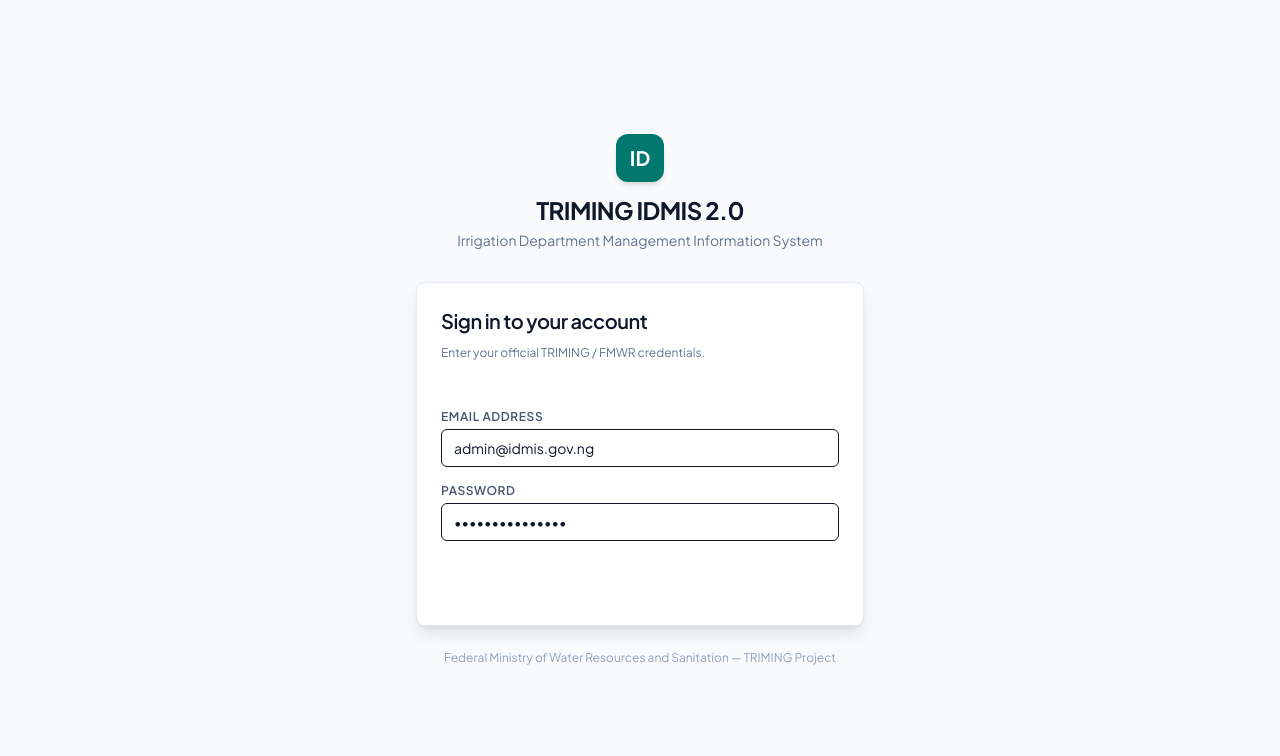
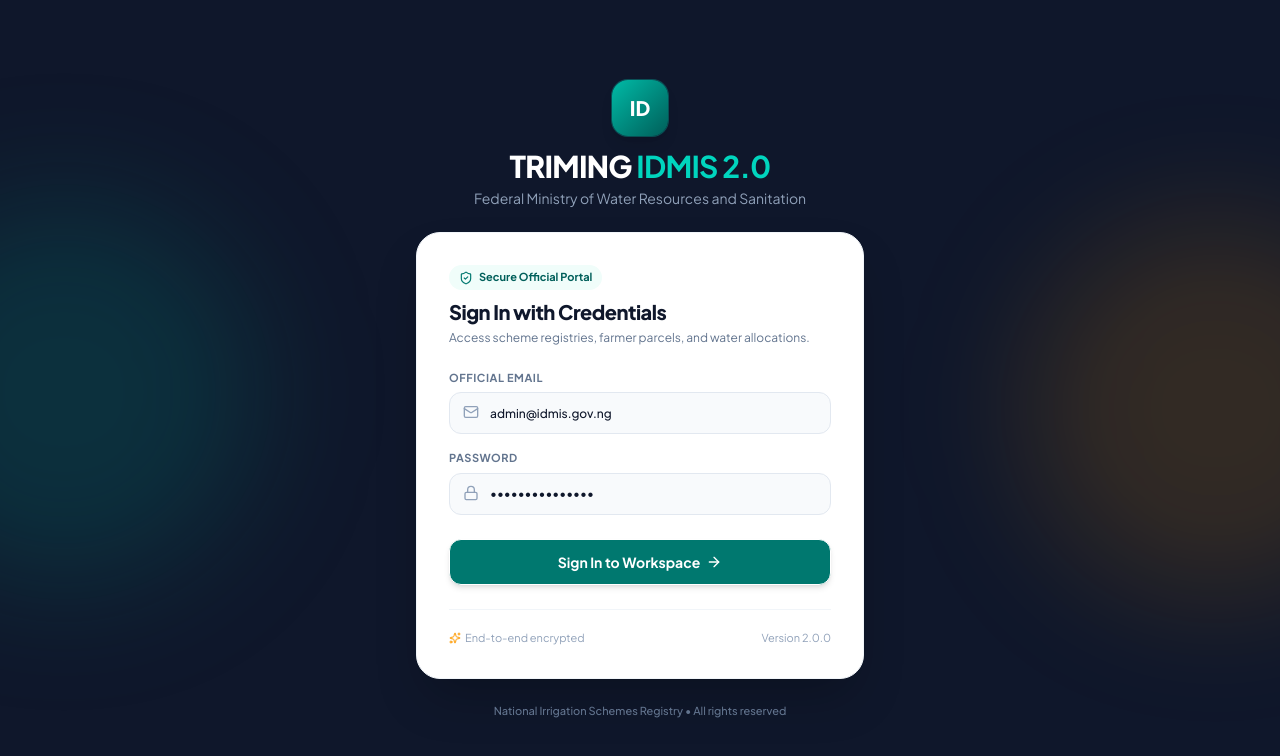
Before and after one commit to ES2-Limited/IDMIS, a React (Vite) app in the folder apps/web/: page /sign-in in a window 1280 px wide. Shown: the top 756 px of the page. Built offline with nearby package versions, Linux system fonts and the light colour scheme; no server answers.

Commit message:
style(ui): improve buttons, badges, 404 empty state, fixed sidebar scroll, and auth screen

```diff
--- a/apps/web/src/routes/auth/SignInPage.tsx
+++ b/apps/web/src/routes/auth/SignInPage.tsx
@@ -1,7 +1,8 @@
 import React, { useState } from 'react';
 import { useNavigate } from '@tanstack/react-router';
-import { Card, CardHeader, CardTitle, CardContent, Button, Input } from '@idmis/ui';
+import { Button, Input } from '@idmis/ui';
 import { useAuth } from '../../auth';
+import { ShieldCheck, Lock, Mail, ArrowRight, KeyRound, Sparkles } from 'lucide-react';
 
 export function SignInPage() {
   const navigate = useNavigate();
@@ -58,34 +59,46 @@ export function SignInPage() {
   };
 
   return (
-    <div className="min-h-screen bg-slate-50 flex flex-col justify-center items-center p-4">
-      <div className="w-full max-w-md">
-        <div className="text-center mb-8">
-          <div className="inline-flex items-center justify-center w-12 h-12 rounded-xl bg-teal-700 text-white font-bold text-xl mb-3 shadow-md">
+    <div className="min-h-screen bg-slate-900 flex flex-col justify-center items-center p-4 relative overflow-hidden">
+      {/* Background ambient lighting matching the hero palette */}
+      <div className="absolute top-1/4 -left-32 w-96 h-96 bg-teal-600/20 rounded-full blur-3xl pointer-events-none" />
+      <div className="absolute bottom-1/4 -right-32 w-96 h-96 bg-amber-500/15 rounded-full blur-3xl pointer-events-none" />
+
+      <div className="w-full max-w-md relative z-10">
+        {/* Brand Header */}
+        <div className="text-center mb-6">
+          <div className="inline-flex items-center justify-center w-14 h-14 rounded-2xl bg-gradient-to-br from-teal-500 to-teal-800 text-white font-extrabold text-xl mb-3 shadow-lg ring-1 ring-teal-400/30">
             ID
           </div>
-          <h1 className="text-2xl font-bold tracking-tight text-slate-900">TRIMING IDMIS 2.0</h1>
-          <p className="text-sm text-slate-500 mt-1">
-            Irrigation Department Management Information System
+          <h1 className="text-2xl sm:text-3xl font-extrabold tracking-tight text-white">
+            TRIMING <span className="text-teal-400 font-bold">IDMIS 2.0</span>
+          </h1>
+          <p className="text-xs sm:text-sm text-slate-400 mt-1">
+            Federal Ministry of Water Resources and Sanitation
           </p>
         </div>
 
-        <Card className="shadow-lg border-slate-200">
-          <CardHeader>
-            <CardTitle className="text-xl">
-              {tempToken ? 'Two-Factor Authentication' : 'Sign in to your account'}
-            </CardTitle>
+        {/* Glassmorphic Auth Card */}
+        <div className="bg-white rounded-3xl p-6 sm:p-8 shadow-2xl border border-slate-100">
+          <div className="mb-6">
+            <div className="inline-flex items-center gap-1.5 px-2.5 py-1 rounded-full bg-teal-50 text-teal-800 text-[11px] font-bold mb-2">
+              <ShieldCheck className="h-3.5 w-3.5 text-teal-700" />
+              {tempToken ? 'Two-Factor Authentication' : 'Secure Official Portal'}
+            </div>
+            <h2 className="text-xl font-extrabold text-slate-900 tracking-tight">
+              {tempToken ? 'Enter 6-Digit TOTP Code' : 'Sign In with Credentials'}
+            </h2>
             <p className="text-xs text-slate-500 mt-1">
               {tempToken
-                ? 'Enter the 6-digit authentication code generated by your TOTP app.'
-                : 'Enter your official TRIMING / FMWR credentials.'}
+                ? 'Enter the verification code from your authenticator app.'
+                : 'Access scheme registries, farmer parcels, and water allocations.'}
             </p>
-          </CardHeader>
-          <CardContent>
+          </div>
+
           {error && (
             <div
               role="alert"
-                className="mb-4 p-3 bg-red-50 border border-red-200 rounded-md text-sm text-red-700"
+              className="mb-4 p-3 bg-rose-50 border border-rose-200 rounded-xl text-xs font-semibold text-rose-700"
             >
               {error}
             </div>
@@ -94,13 +107,15 @@ export function SignInPage() {
           <form onSubmit={handleSubmit} className="space-y-4">
             {!tempToken ? (
               <>
-                  <div className="space-y-1">
+                <div className="space-y-1.5">
                   <label
                     htmlFor="signin-email"
-                      className="block text-xs font-semibold uppercase tracking-wider text-slate-600"
+                    className="block text-[11px] font-bold uppercase tracking-wider text-slate-500"
                   >
-                      Email address
+                    Official Email
                   </label>
+                  <div className="relative">
+                    <Mail className="absolute left-3.5 top-3 h-4 w-4 text-slate-400" />
                     <Input
                       id="signin-email"
                       type="email"
@@ -108,17 +123,20 @@ export function SignInPage() {
                       value={email}
                       onChange={(e) => setEmail(e.target.value)}
                       placeholder="user@idmis.gov.ng"
-                      className="w-full"
+                      className="w-full pl-10 rounded-xl bg-slate-50 border-slate-200 focus:bg-white text-xs h-10.5 font-medium"
                     />
                   </div>
+                </div>
 
-                  <div className="space-y-1">
+                <div className="space-y-1.5">
                   <label
                     htmlFor="signin-password"
-                      className="block text-xs font-semibold uppercase tracking-wider text-slate-600"
+                    className="block text-[11px] font-bold uppercase tracking-wider text-slate-500"
                   >
                     Password
                   </label>
+                  <div className="relative">
+                    <Lock className="absolute left-3.5 top-3 h-4 w-4 text-slate-400" />
                     <Input
                       id="signin-password"
                       type="password"
@@ -126,18 +144,21 @@ export function SignInPage() {
                       value={password}
                       onChange={(e) => setPassword(e.target.value)}
                       placeholder="••••••••••••"
-                      className="w-full"
+                      className="w-full pl-10 rounded-xl bg-slate-50 border-slate-200 focus:bg-white text-xs h-10.5 font-medium"
                     />
+                  </div>
                 </div>
               </>
             ) : (
-                <div className="space-y-1">
+              <div className="space-y-2">
                 <label
                   htmlFor="signin-totp"
-                    className="block text-xs font-semibold uppercase tracking-wider text-slate-600"
+                  className="block text-[11px] font-bold uppercase tracking-wider text-slate-500 text-center"
                 >
-                    6-Digit Verification Code
+                  Authenticator Code
                 </label>
+                <div className="relative">
+                  <KeyRound className="absolute left-4 top-3.5 h-4 w-4 text-teal-700" />
                   <Input
                     id="signin-totp"
                     type="text"
@@ -147,18 +168,31 @@ export function SignInPage() {
                     value={totpCode}
                     onChange={(e) => setTotpCode(e.target.value)}
                     placeholder="123456"
-                    className="w-full text-center text-lg tracking-widest font-mono"
+                    className="w-full text-center text-xl tracking-widest font-mono font-bold h-12 rounded-xl bg-teal-50/50 border-teal-200 focus:bg-white"
                     autoFocus
                   />
-                  <p className="text-xs text-slate-400 mt-1">
-                    Tip: in test mode, the mock code is{' '}
-                    <span className="font-mono font-semibold">123456</span>
+                </div>
+                <p className="text-center text-[11px] text-slate-400">
+                  Development code is{' '}
+                  <span className="font-mono font-bold text-slate-700">123456</span>
                 </p>
               </div>
             )}
 
-              <Button type="submit" disabled={loading} className="w-full mt-2">
-                {loading ? 'Verifying...' : tempToken ? 'Verify & Sign In' : 'Sign In'}
+            <Button
+              type="submit"
+              disabled={loading}
+              className="w-full h-11.5 mt-2 rounded-xl font-bold bg-teal-700 hover:bg-teal-800 text-white shadow-md cursor-pointer"
+            >
+              {loading ? (
+                'Processing...'
+              ) : tempToken ? (
+                'Verify & Proceed'
+              ) : (
+                <span className="flex items-center justify-center gap-1.5">
+                  Sign In to Workspace <ArrowRight className="h-4 w-4" />
+                </span>
+              )}
             </Button>
 
             {tempToken && (
@@ -170,17 +204,23 @@ export function SignInPage() {
                   setTotpCode('');
                   setError(null);
                 }}
-                  className="w-full"
+                className="w-full h-10 rounded-xl text-xs font-semibold cursor-pointer"
               >
                 Back to Sign In
               </Button>
             )}
           </form>
-          </CardContent>
-        </Card>
 
-        <p className="text-center text-xs text-slate-400 mt-6">
-          Federal Ministry of Water Resources and Sanitation — TRIMING Project
+          <div className="mt-6 pt-5 border-t border-slate-100 flex items-center justify-between text-[11px] text-slate-400">
+            <span className="flex items-center gap-1">
+              <Sparkles className="h-3 w-3 text-amber-500" /> End-to-end encrypted
+            </span>
+            <span>Version 2.0.0</span>
+          </div>
+        </div>
+
+        <p className="text-center text-[11px] text-slate-500 mt-6 font-medium">
+          National Irrigation Schemes Registry • All rights reserved
         </p>
       </div>
     </div>
--- a/apps/web/src/shell/SideNav.tsx
+++ b/apps/web/src/shell/SideNav.tsx
@@ -155,7 +155,7 @@ export function SideNav() {
   }
 
   return (
-    <aside className="w-64 border-r border-slate-200/80 bg-white/70 backdrop-blur-md flex flex-col shrink-0 min-h-[calc(100vh-4rem)]">
+    <aside className="w-64 border-r border-slate-200/80 bg-white/70 backdrop-blur-md flex flex-col shrink-0 h-full">
       <div className="p-4 border-b border-slate-100 flex items-center justify-between">
         <h2 className="text-[11px] font-bold uppercase tracking-wider text-slate-400">
           {moduleName}
@@ -163,14 +163,14 @@ export function SideNav() {
         <span className="h-2 w-2 rounded-full bg-teal-500 animate-pulse" />
       </div>
 
-      <nav aria-label="Module sub navigation" className="p-3 space-y-1.5 flex-1">
+      <nav aria-label="Module sub navigation" className="p-3 space-y-1.5 flex-1 overflow-y-auto">
         {navItems.map((item) => (
           <NavEntry key={item.path} item={item} currentPath={currentPath} />
         ))}
       </nav>
 
       {/* Footer / Quick Info */}
-      <div className="p-4 border-t border-slate-100 text-[11px] text-slate-400">
+      <div className="p-4 border-t border-slate-100 text-[11px] text-slate-400 shrink-0">
         <p className="font-semibold text-slate-600">IDMIS v2.0</p>
         <p className="text-[10px]">National Irrigation Registry</p>
       </div>
--- a/packages/ui/src/components/Badge.tsx
+++ b/packages/ui/src/components/Badge.tsx
@@ -3,16 +3,16 @@ import { cva, type VariantProps } from 'class-variance-authority';
 import { cn } from '../utils';
 
 export const badgeVariants = cva(
-  'inline-flex items-center rounded-full border px-2.5 py-0.5 text-xs font-semibold transition-colors focus:outline-none focus:ring-2 focus:ring-primary-700 select-none',
+  'inline-flex items-center gap-1 rounded-full border px-2.5 py-0.5 text-[11px] font-semibold transition-all select-none shadow-2xs',
   {
     variants: {
       variant: {
-        default: 'border-transparent bg-primary-700 text-white hover:bg-primary-800',
-        secondary: 'border-transparent bg-accent-600 text-white hover:bg-accent-700',
-        destructive: 'border-transparent bg-red-600 text-white hover:bg-red-700',
-        outline: 'text-slate-900 border-slate-300',
-        success: 'border-transparent bg-emerald-600 text-white',
-        warning: 'border-transparent bg-amber-500 text-white',
+        default: 'border-transparent bg-teal-700 text-white shadow-xs',
+        secondary: 'border-transparent bg-amber-500 text-white shadow-xs',
+        destructive: 'border-transparent bg-rose-600 text-white shadow-xs',
+        outline: 'text-slate-700 border-slate-200/90 bg-white shadow-2xs',
+        success: 'border-emerald-200 bg-emerald-50 text-emerald-800 font-bold',
+        warning: 'border-amber-200 bg-amber-50 text-amber-800 font-bold',
       },
     },
     defaultVariants: {
--- a/packages/ui/src/components/Button.tsx
+++ b/packages/ui/src/components/Button.tsx
@@ -4,23 +4,26 @@ import { cva, type VariantProps } from 'class-variance-authority';
 import { cn } from '../utils';
 
 export const buttonVariants = cva(
-  'inline-flex items-center justify-center gap-2 whitespace-nowrap rounded-md text-sm font-medium transition-colors focus-visible:outline-none focus-visible:ring-2 focus-visible:ring-primary-700 disabled:pointer-events-none disabled:opacity-50 select-none cursor-pointer',
+  'inline-flex items-center justify-center gap-2 whitespace-nowrap rounded-xl text-sm font-semibold transition-all duration-150 focus-visible:outline-none focus-visible:ring-2 focus-visible:ring-teal-700/40 focus-visible:ring-offset-1 disabled:pointer-events-none disabled:opacity-50 select-none cursor-pointer active:scale-[0.98]',
   {
     variants: {
       variant: {
-        default: 'bg-primary-700 text-white hover:bg-primary-800 active:bg-primary-900',
-        destructive: 'bg-red-600 text-white hover:bg-red-700 active:bg-red-800',
+        default:
+          'bg-teal-700 text-white shadow-xs hover:bg-teal-800 hover:shadow-sm active:bg-teal-900 border border-teal-800/30',
+        destructive:
+          'bg-rose-600 text-white shadow-xs hover:bg-rose-700 hover:shadow-sm active:bg-rose-800 border border-rose-700/30',
         outline:
-          'border border-slate-300 bg-white hover:bg-slate-50 text-slate-800 dark:border-slate-700',
-        secondary: 'bg-accent-600 text-white hover:bg-accent-700 active:bg-accent-800',
-        ghost: 'hover:bg-slate-100 text-slate-700',
-        link: 'text-primary-700 underline-offset-4 hover:underline p-0 h-auto',
+          'border border-slate-200/90 bg-white hover:bg-slate-50 hover:border-slate-300 text-slate-700 shadow-2xs hover:text-slate-900',
+        secondary:
+          'bg-amber-500 text-white shadow-xs hover:bg-amber-600 hover:shadow-sm active:bg-amber-700 border border-amber-600/30',
+        ghost: 'hover:bg-slate-100/80 text-slate-600 hover:text-slate-900',
+        link: 'text-teal-700 underline-offset-4 hover:underline p-0 h-auto cursor-pointer font-medium',
       },
       size: {
-        default: 'h-11 px-4 py-2 min-h-[44px] sm:min-h-[40px]',
-        sm: 'h-9 px-3 text-xs',
-        lg: 'h-12 px-8 text-base min-h-[48px]',
-        icon: 'h-11 w-11 min-h-[48px] min-w-[48px] p-0',
+        default: 'h-10 px-4 py-2 min-h-[40px]',
+        sm: 'h-8.5 px-3 text-xs min-h-[34px] rounded-lg',
+        lg: 'h-11.5 px-6 text-base min-h-[46px] rounded-xl font-bold',
+        icon: 'h-10 w-10 min-h-[40px] min-w-[40px] p-0 rounded-xl',
       },
     },
     defaultVariants: {
--- a/packages/ui/src/components/StatusChip.tsx
+++ b/packages/ui/src/components/StatusChip.tsx
@@ -4,14 +4,14 @@ import { cn } from '../utils';
 import { statusChipMap, type RecordStatusType } from '../tokens';
 
 export const statusChipVariants = cva(
-  'inline-flex items-center gap-1.5 rounded-full px-2.5 py-0.5 text-xs font-medium border select-none',
+  'inline-flex items-center gap-1.5 rounded-full px-2.5 py-0.5 text-[11px] font-bold border select-none shadow-2xs tracking-tight',
   {
     variants: {
       variant: {
-        good: 'bg-emerald-50 text-emerald-800 border-emerald-200',
-        warning: 'bg-amber-50 text-amber-800 border-amber-200',
-        critical: 'bg-rose-50 text-rose-800 border-rose-200',
-        neutral: 'bg-slate-100 text-slate-700 border-slate-300',
+        good: 'bg-emerald-50 text-emerald-800 border-emerald-200/90',
+        warning: 'bg-amber-50 text-amber-800 border-amber-200/90',
+        critical: 'bg-rose-50 text-rose-800 border-rose-200/90',
+        neutral: 'bg-slate-100/80 text-slate-700 border-slate-200',
       },
     },
     defaultVariants: {
--- a/packages/ui/src/tokens/theme.css
+++ b/packages/ui/src/tokens/theme.css
@@ -1,4 +1,8 @@
 @theme {
+  --font-sans:
+    'Plus Jakarta Sans', system-ui, -apple-system, BlinkMacSystemFont, 'Segoe UI', Roboto,
+    sans-serif;
+
   --font-sans:
     'Plus Jakarta Sans', system-ui, -apple-system, BlinkMacSystemFont, 'Segoe UI', Roboto,
     sans-serif;
--- a/packages/ui/tokens/theme.css
+++ b/packages/ui/tokens/theme.css
@@ -1,4 +1,8 @@
 @theme {
+  --font-sans:
+    'Plus Jakarta Sans', system-ui, -apple-system, BlinkMacSystemFont, 'Segoe UI', Roboto,
+    sans-serif;
+
   --font-sans:
     'Plus Jakarta Sans', system-ui, -apple-system, BlinkMacSystemFont, 'Segoe UI', Roboto,
     sans-serif;
```
Also changed, not shown: apps/web/index.html (+8 -2 lines), apps/web/src/shell/NotFound.tsx (+7 -7 lines), apps/web/src/shell/ShellLayout.tsx (+5 -5 lines), apps/web/src/shell/TopBar.tsx (+8 -5 lines), packages/ui/src/components/EmptyState.tsx (+7 -5 lines), 1 other file (tests, documents, lock files or other folders). Lines whose indentation alone changed are shown as unchanged.
